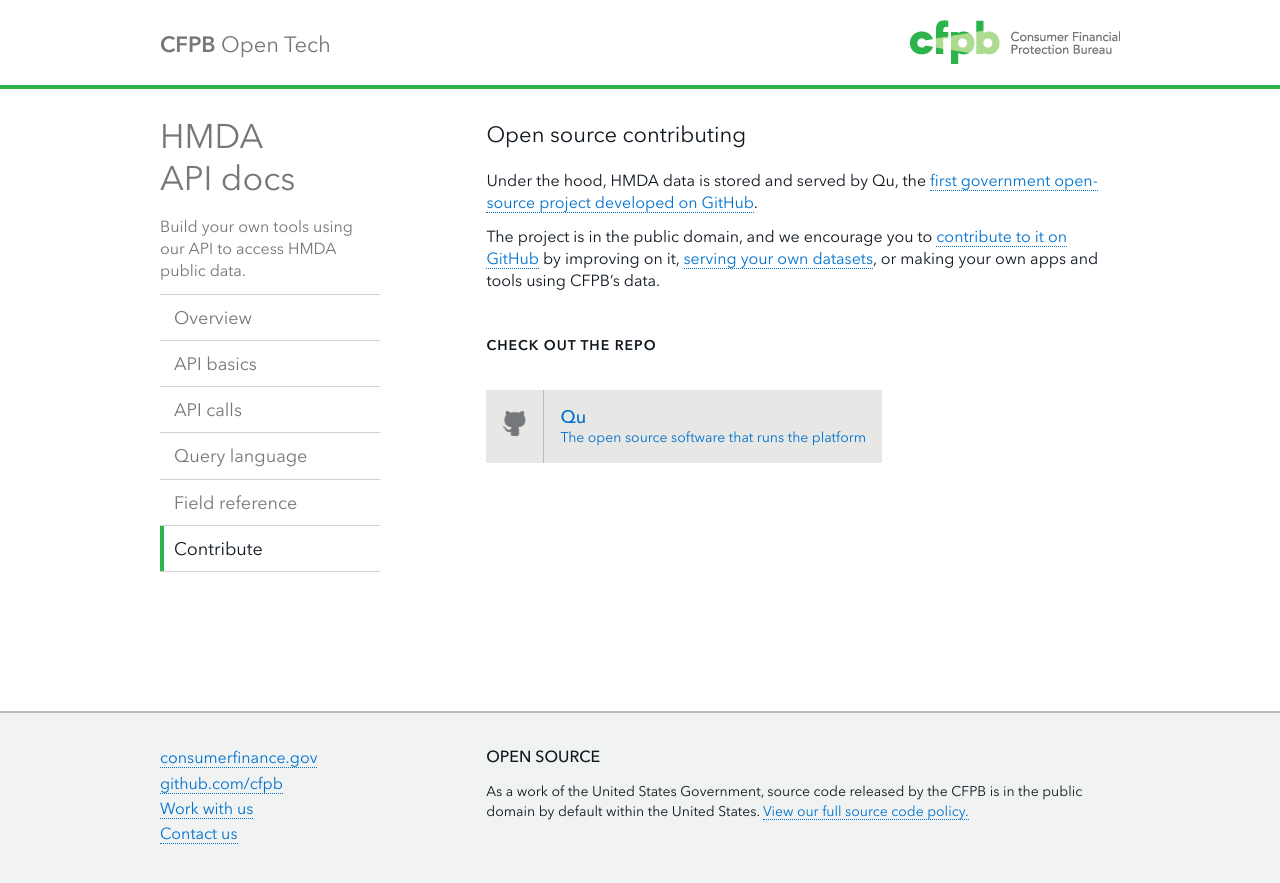
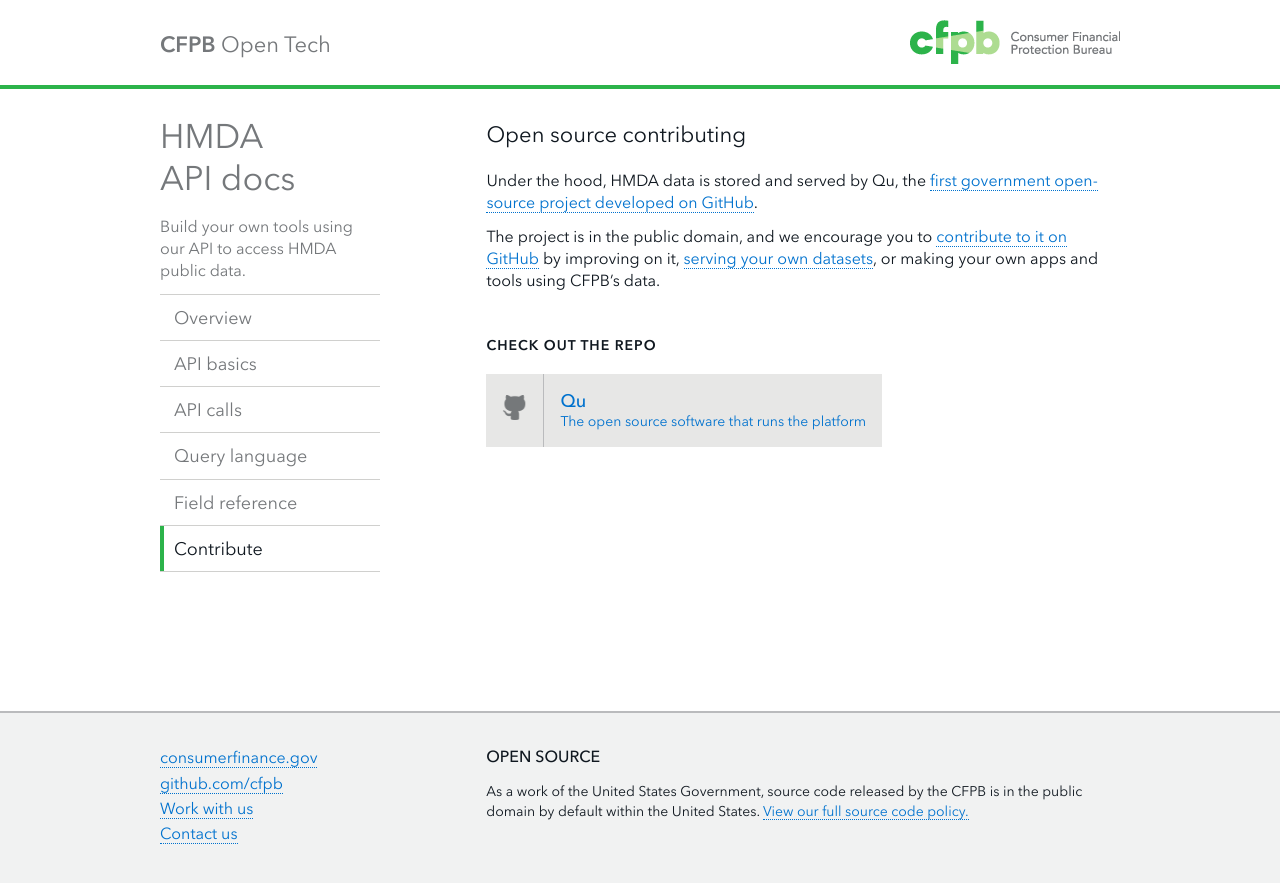
Before and after one commit to cfpb/api, a Jekyll site: the page built from contribute.md, in a window 1280 px wide. Shown: the top 883 px of the page. Built offline with Jekyll 4.4.1, drawn with Linux system fonts in a browser that asks for light colours; Markdown is read by kramdown in place of the engine named in the settings.

Commit message:
Tweaked spacing

```diff
--- a/contribute.md
+++ b/contribute.md
@@ -11,7 +11,7 @@
 
 ##### Check out the repo
 
-<ul class="repo-list">
+<ul class="repo-list no-padding">
   <li class="list-icon">
     <p class="image-wrap">
       <img src="static/img/octocat.png" width="25px" title="Github">
--- a/static/css/style.css
+++ b/static/css/style.css
@@ -185,7 +185,7 @@
 
 pre {
     white-space: pre-wrap;
-    margin-bottom: .5em;
+    margin-bottom: 1.5em;
 }
 
 
@@ -472,6 +472,9 @@
 }
 
 
+ul.repo-list.no-padding {
+    padding: 0;
+}
 
 /* DEFAULT MOBILE STYLES */
 
```
